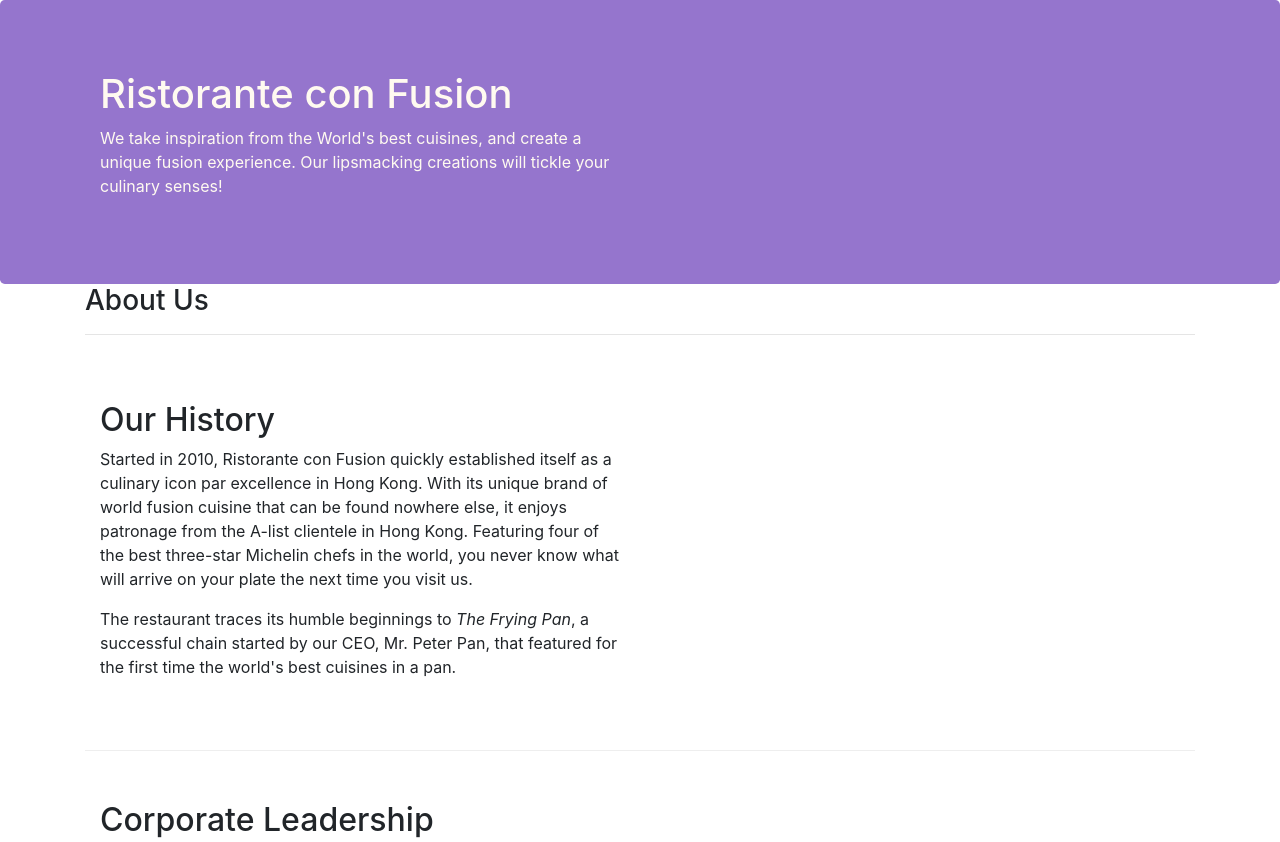
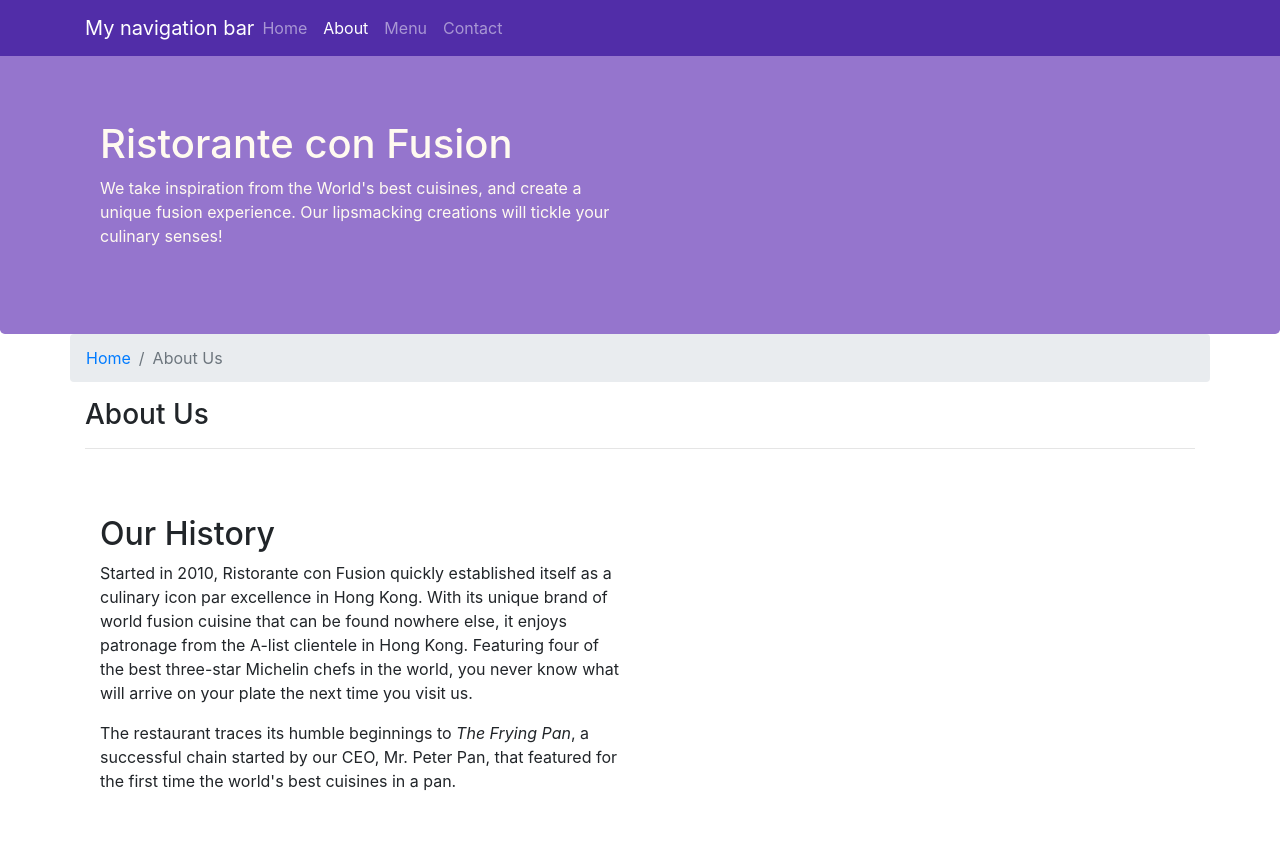
Before and after one commit to AjayMCA/coursera_bootstrap, a website: page aboutus.html in a window 1280 px wide. Shown: the top 842 px of the page. Drawn offline with nearby package versions, Linux system fonts and the light colour scheme; files whose address does not match are found by name.

Commit message:
navbar and bredacrumb

```diff
--- a/CSS/styles.css
+++ b/CSS/styles.css
@@ -28,3 +28,12 @@
     margin: 0px;
     color: #0f0f0f;
 }
+
+body{
+    padding: 50px 0px 0px 0px;
+    z-index: 0;
+}
+
+.navbar-dark{
+    background-color: #512DA8;
+}
--- a/aboutus.html
+++ b/aboutus.html
@@ -13,7 +13,22 @@
 </head>
 
 <body>
-
+    <nav class="navbar navbar-dark navbar-expand-sm fixed-top">
+        <div class="container">
+            <button class="navbar-toggler" type="button" data-toggle="collapse" data-target="#Navbar">
+                <span class="navbar-toggler-icon"></span>
+            </button>
+            <a class="navbar-brand mr-auto" href="./index.html">My navigation bar</a>
+            <div class="collapse navbar-collapse" id="Navbar">
+                <ul class="navbar-nav mr-auto">
+                    <li class="nav-item"><a class="nav-link" href="./index.html">Home</a></li>
+                    <li class="nav-item active"><a class="nav-link" href="./aboutus.html">About</a></li>
+                    <li class="nav-item"><a class="nav-link" href="#">Menu</a></li>
+                    <li class="nav-item"><a class="nav-link" href="#">Contact</a></li>
+                </ul>
+            </div>
+        </div>
+    </nav>
     <header class="jumbotron">
         <div class="container">
             <div class="row row-header">
@@ -29,6 +44,10 @@
 
     <div class="container">
         <div class="row">
+            <ol class="col-12 breadcrumb">
+                <li class="breadcrumb-item"><a href="./index.html">Home</a></li>
+                <li class="breadcrumb-item active">About Us</li>
+            </ol>
             <div class="col-12">
                <h3>About Us</h3>
                <hr>
@@ -44,8 +63,6 @@
             <div class="col-12 col-sm col-md-6">
             </div>
         </div>
-
-
         <div class="row row-content">
             <div class="col-12 col-md">
                 <h2>Corporate Leadership</h2>
@@ -68,8 +85,8 @@
                 <div class="col-4 offset-1 col-sm-2">
                     <h5>Links</h5>
                     <ul class="list-unstyled">
-                        <li><a href="#">Home</a></li>
-                        <li><a href="#">About</a></li>
+                        <li><a href="./index.html">Home</a></li>
+                        <li><a href="./aboutus.html">About</a></li>
                         <li><a href="#">Menu</a></li>
                         <li><a href="#">Contact</a></li>
                     </ul>
```
Also changed, not shown: index.html (+20 -1 lines).
